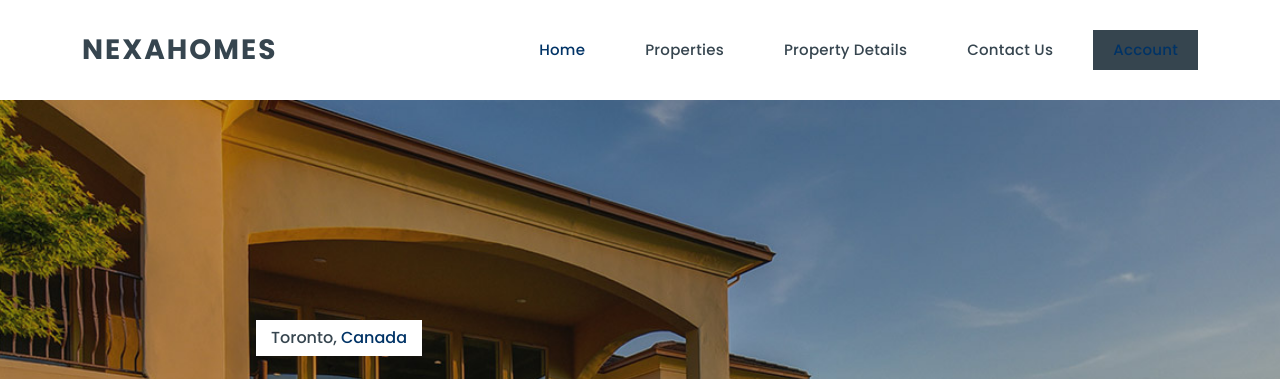
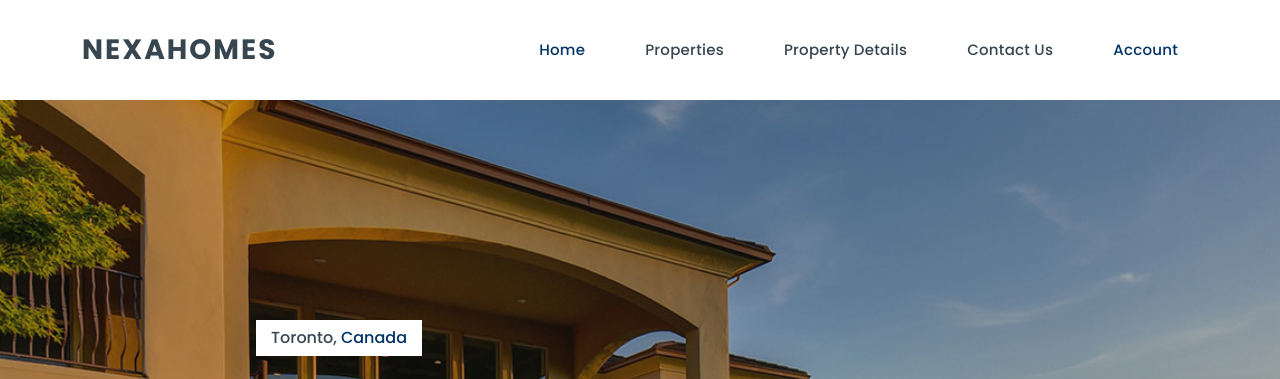
Before and after one commit to IMSET-Sousse/nexahomes, a PHP site: page / in a window 1280 px wide, with the pointer over the restyled element. Shown: the top 379 px of the page. Run offline with PHP 8.4, Linux system fonts and the light colour scheme.

Commit message:
css_edit

```diff
--- a/css/style.css
+++ b/css/style.css
@@ -398,28 +398,25 @@ Header Style
     margin-left: -1px;
 } */
 
-.header-area .main-nav .nav li:last-child:hover a {
+/* .header-area .main-nav .nav li:last-child:hover a {
     background-color: #36454F;
 }
 
 .header-area .main-nav .nav li:last-child:hover a i {
     color: #fff;
-}
+} */
 
 .header-area .main-nav .nav li:hover a {
     color: #003366;
-    ;
 }
 
 .header-area .main-nav .nav li a.active {
     color: #003366;
-    ;
 }
 
 
 .background-header .main-nav .nav li a.active {
     color: #003366;
-    ;
 }
 
 .header-area .main-nav .menu-trigger {
```
